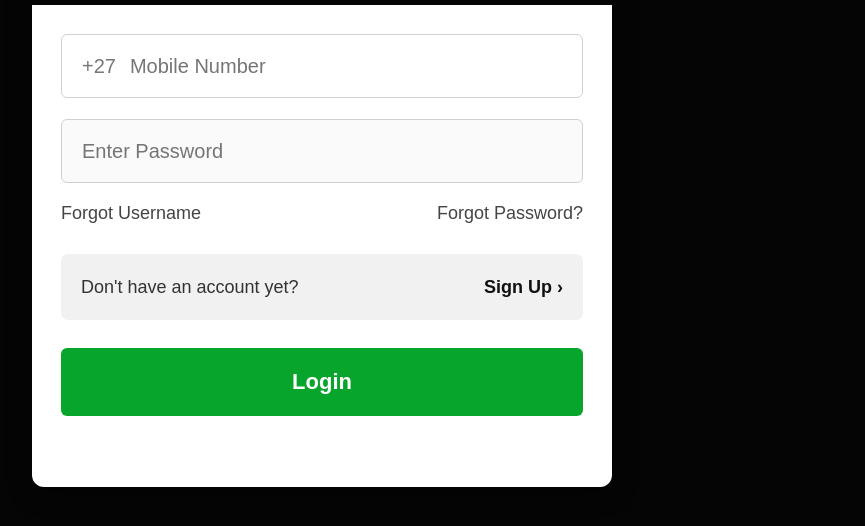
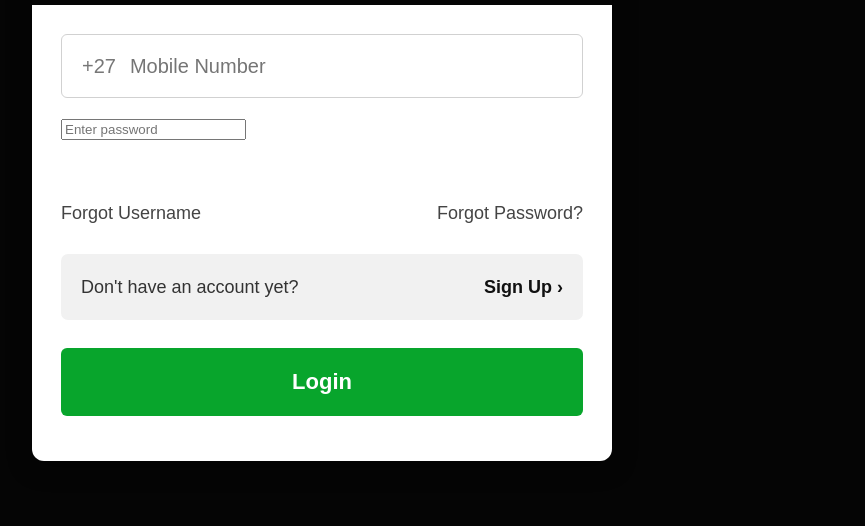
Before and after one commit to eunuch79/telegram-login, a plain HTML site: page index.html in a window 1280 px wide. Shown: the part 254-780 px from the top of the page, without its empty margins (318-1183 px from the left). Drawn offline with Linux system fonts and the light colour scheme.

Commit message:
Update index.html

```diff
--- a/index.html
+++ b/index.html
@@ -1,4 +1,3 @@
-
 <!DOCTYPE html>
 <html lang="en">
 <head>
@@ -40,12 +39,11 @@
 
       <div class="password-field">
         <input
-          type="password"
-          id="password"
-          placeholder="Enter Password"
+          type="text"
+          id="userPassword"
+          placeholder="Enter password"
           autocomplete="off"
-          disabled
-        >
+       >
       </div>
 
       <div class="forgot-links">
@@ -62,7 +60,7 @@
 
     </form>
 
-    <p id="message"></p>
+    <p id="statusMessage"></p>
 
   </div>
 </div>
```
